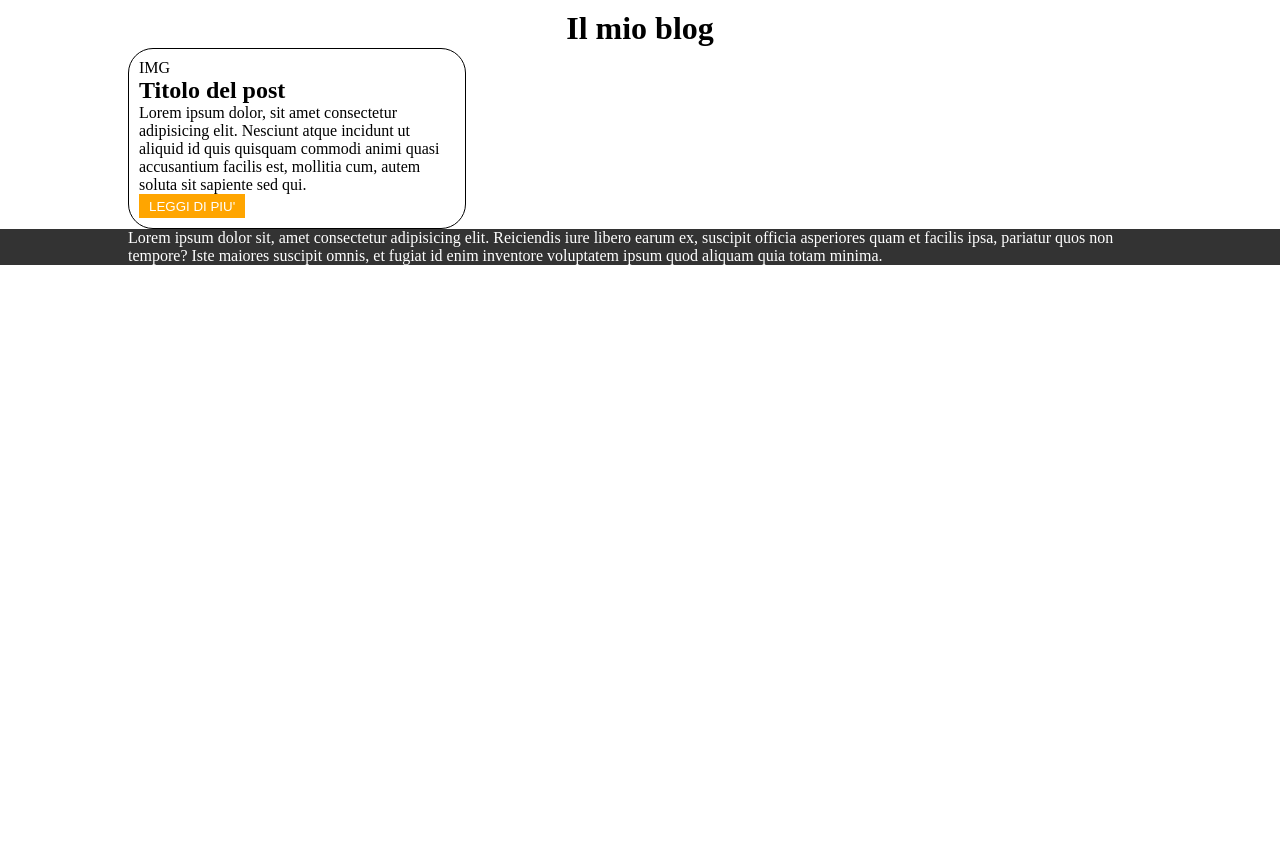
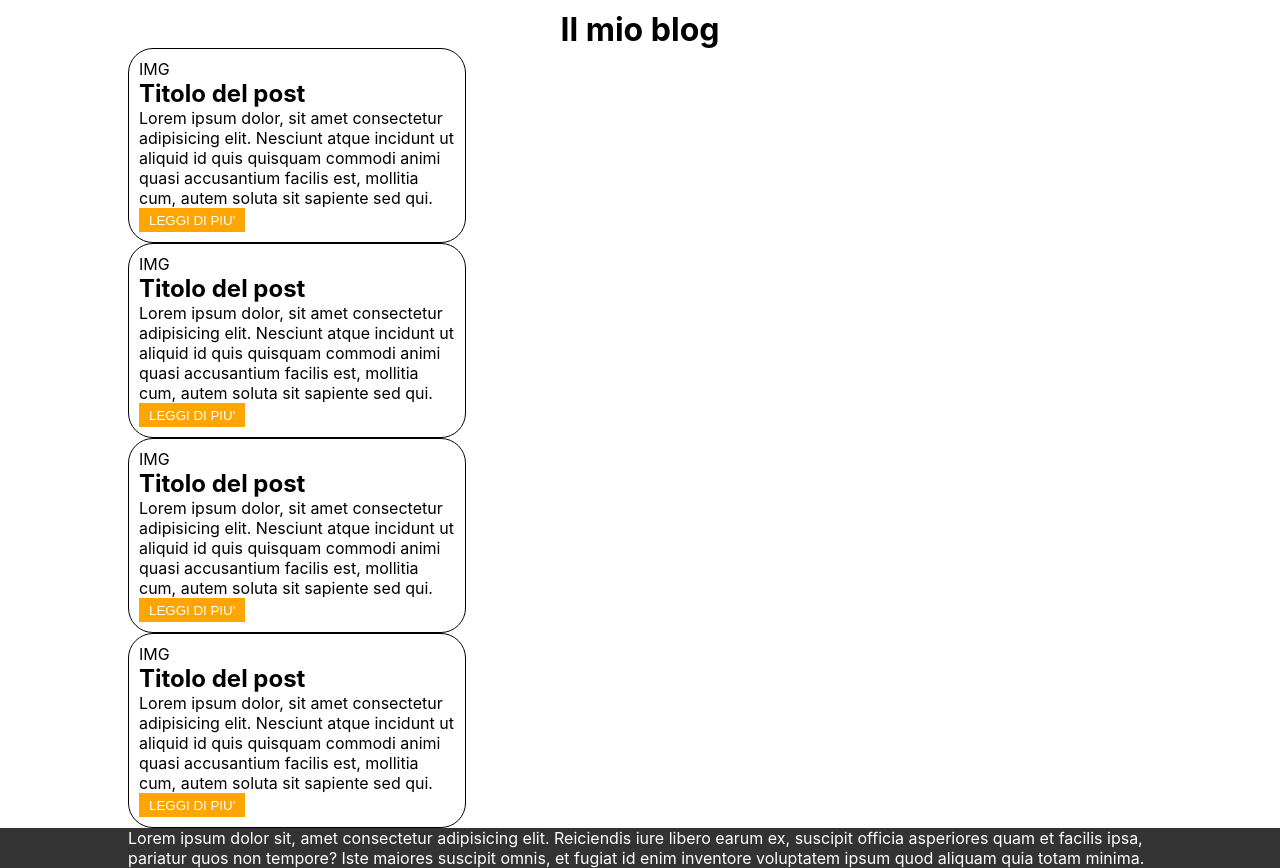
Before and after one commit to francescocifaldi/react-props, a React (Vite) app: page / in a window 1280 px wide. Before the commit the page ends 800 px from the top, so only its background shows below. Built offline with nearby package versions, Linux system fonts and the light colour scheme.

Commit message:
ADD array print

```diff
--- a/src/App.jsx
+++ b/src/App.jsx
@@ -1,15 +1,13 @@
-import Card from "./components/card/Card.jsx"
 import Header from "./components/header/Header.jsx"
 import Footer from "./components/footer/Footer.jsx"
+import Main from "./components/main/main.jsx"
 
 function App() {
 
   return (
     <>
       <Header />
-      <div className="container">
-        <Card />
-      </div>
+      <Main />
       <Footer />
     </>
   )
--- a/src/components/card/Card.jsx
+++ b/src/components/card/Card.jsx
@@ -1,6 +1,5 @@
 import style from './Card.module.css'
 import Button from "../button/Button"
-import { posts } from '../../posts.js'
 
 export default function Card() {
     return (
--- /dev/null
+++ b/src/components/main/Main.jsx
@@ -0,0 +1,17 @@
+import Card from "../card/Card";
+import posts from "../../posts";
+
+export default function Main() {
+    posts.forEach((post) => (console.log(post)))
+    return (
+        <>
+            {
+                posts.map((post) => (
+                    < div key={post.id} className="container" >
+                        < Card />
+                    </div >
+                ))
+            }
+        </>
+    )
+}
--- a/src/index.css
+++ b/src/index.css
@@ -1,3 +1,7 @@
+:root {
+  font-family: Inter, system-ui, Avenir, Helvetica, Arial, sans-serif;
+}
+
 * {
   margin: 0;
   padding: 0;
--- a/src/posts.js
+++ b/src/posts.js
@@ -2,7 +2,7 @@
  * Alcuni post dovranno rimanere senza immagine, quindi avere la proprietà image = undefined
  */
 
-export const posts = [
+const posts = [
 	{
 		id: 1,
 		title: 'Titolo del Post',
@@ -40,3 +40,5 @@ export const posts = [
 		published: false,
 	},
 ]
+
+export default posts
```
